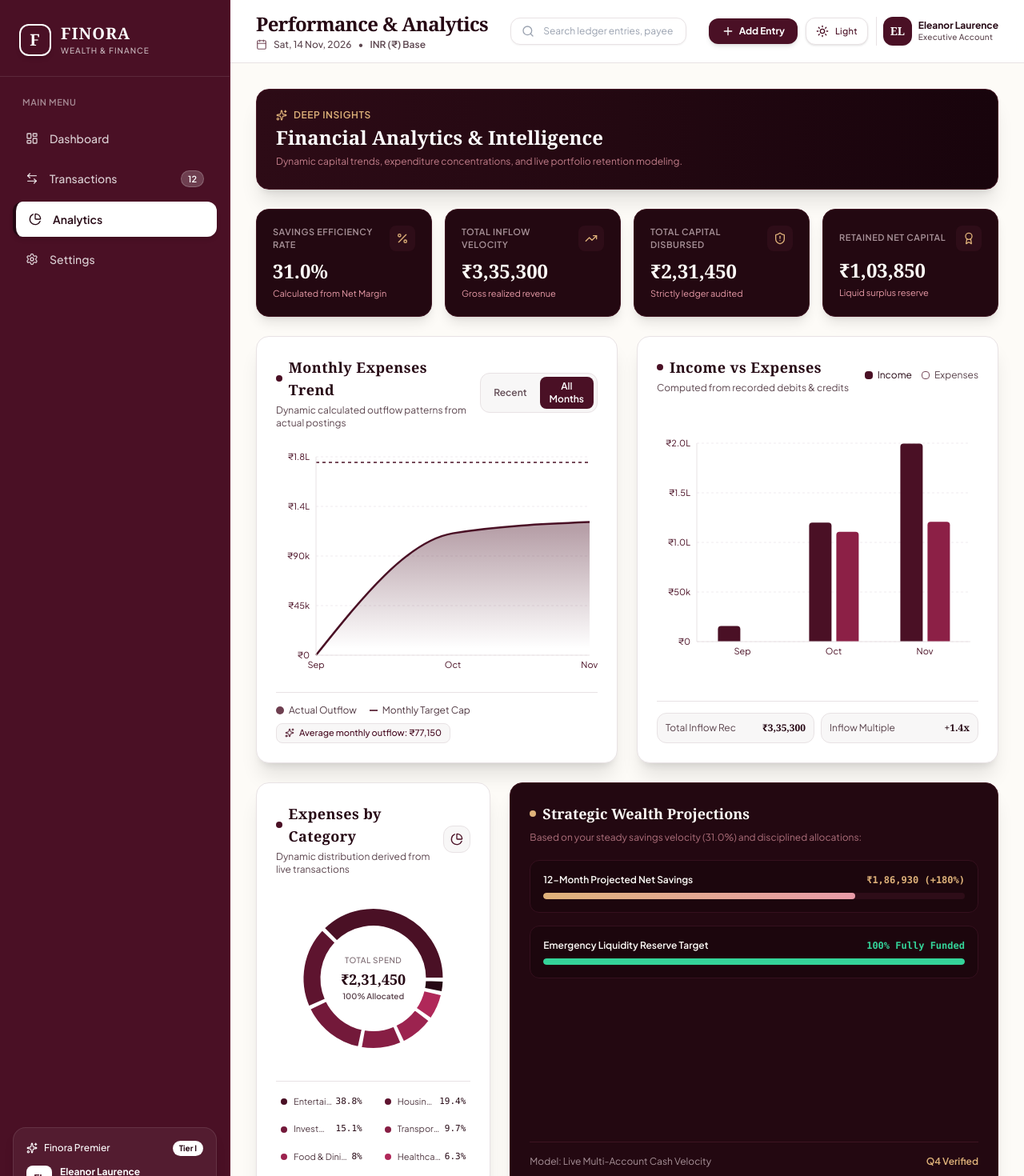
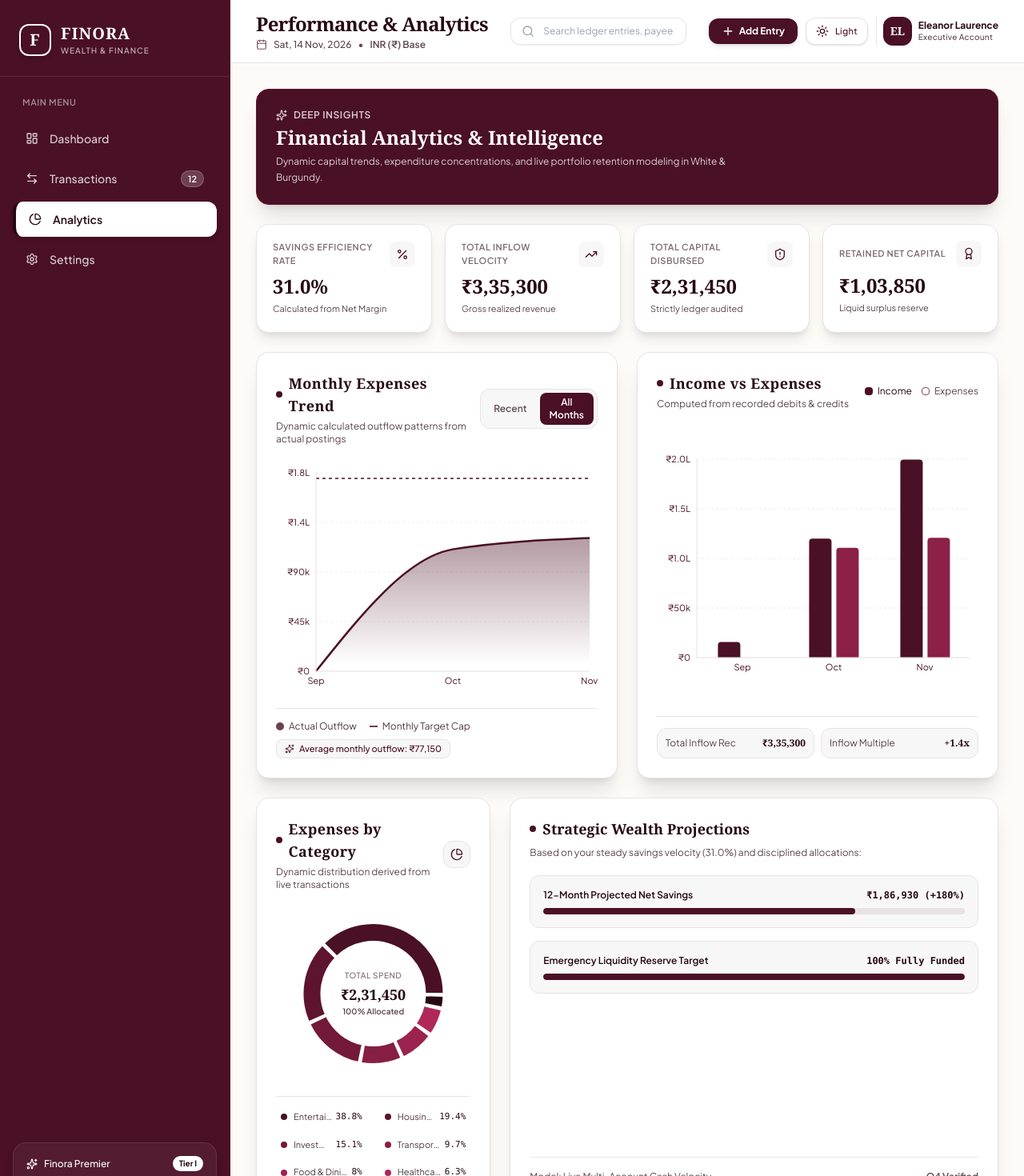
Before and after one commit to vermaanv01-boop/FINORA-Personal-Finance-Tracker., a React (Vite) app: page /analytics in a window 1280 px wide. Shown: the top 1470 px of the page at 80% size. Built offline with nearby package versions, Linux system fonts and the light colour scheme; a web font is replaced by a local one.

Commit message:
changing ui

```diff
--- a/src/sections/AnalyticsView.jsx
+++ b/src/sections/AnalyticsView.jsx
@@ -10,6 +10,7 @@ import ExpensesTrendChart from './ExpensesTrendChart';
 import IncomeVsExpensesChart from './IncomeVsExpensesChart';
 import CategoryDonutChart from './CategoryDonutChart';
 import { formatCurrency } from '../utils/currency';
+import { useTheme } from '../context/ThemeContext';
 
 export default function AnalyticsView({
   monthlyExpensesTrend,
@@ -18,6 +19,8 @@ export default function AnalyticsView({
   kpis,
   currency = 'INR'
 }) {
+  const { isDark } = useTheme();
+
   const metrics = [
     { label: 'Savings Efficiency Rate', val: kpis?.savingsRate || '0%', change: 'Calculated from Net Margin', icon: Percent },
     { label: 'Total Inflow Velocity', val: formatCurrency(kpis?.totalIncome || 0, currency, false), change: 'Gross realized revenue', icon: TrendingUp },
@@ -28,15 +31,21 @@ export default function AnalyticsView({
   return (
     <div className="space-y-6">
       {/* Banner */}
-      <div className="bg-gradient-to-r from-[#2D0B16] via-[#230811] to-[#18040C] border border-[#481827] rounded-2xl p-6 text-white shadow-xl flex flex-col md:flex-row md:items-center justify-between gap-4">
+      <div className={`
+        border rounded-2xl p-6 shadow-xl flex flex-col md:flex-row md:items-center justify-between gap-4 transition-colors
+        ${isDark
+          ? 'bg-[#360B1C] border-[#52152C] text-[#FFFFFF]'
+          : 'bg-[#4A1025] border-[#5E142F] text-[#FFFFFF]'
+        }
+      `}>
         <div>
-          <div className="flex items-center gap-2 text-xs text-[#DFB27A] font-semibold uppercase tracking-wider mb-1">
+          <div className="flex items-center gap-2 text-xs opacity-80 font-semibold uppercase tracking-wider mb-1">
             <Sparkles className="w-3.5 h-3.5" />
             <span>Deep Insights</span>
           </div>
           <h2 className="font-serif text-2xl font-bold">Financial Analytics & Intelligence</h2>
-          <p className="text-xs text-[#E89BA8]/80 mt-1 max-w-xl leading-relaxed">
-            Dynamic capital trends, expenditure concentrations, and live portfolio retention modeling.
+          <p className="text-xs opacity-80 mt-1 max-w-xl leading-relaxed">
+            Dynamic capital trends, expenditure concentrations, and live portfolio retention modeling in White & Burgundy.
           </p>
         </div>
       </div>
@@ -46,15 +55,22 @@ export default function AnalyticsView({
         {metrics.map((m) => {
           const Icon = m.icon;
           return (
-            <div key={m.label} className="bg-[#230811] border border-[#3E1421] p-5 rounded-2xl shadow-lg">
+            <div
+              key={m.label}
+              className={`p-5 rounded-2xl border shadow-lg transition-colors ${
+                isDark
+                  ? 'bg-[#260814] border-[#360B1C] text-[#FFFFFF]'
+                  : 'bg-[#FFFFFF] border-[#E8E2E4] text-[#260814]'
+              }`}
+            >
               <div className="flex items-center justify-between mb-2">
-                <span className="text-[11px] font-semibold text-[#A89299] uppercase tracking-wider">{m.label}</span>
-                <div className="p-2 rounded-lg bg-[#2E0D18] text-[#DFB27A]">
+                <span className="text-[11px] font-semibold opacity-60 uppercase tracking-wider">{m.label}</span>
+                <div className={`p-2 rounded-lg ${isDark ? 'bg-[#360B1C] text-[#FFFFFF]' : 'bg-[#F8F7F7] text-[#4A1025]'}`}>
                   <Icon className="w-4 h-4" />
                 </div>
               </div>
-              <div className="text-2xl font-serif font-bold text-[#FDFBF7] truncate">{m.val}</div>
-              <p className="text-[11px] text-[#E89BA8] mt-1 truncate">{m.change}</p>
+              <div className="text-2xl font-serif font-bold truncate">{m.val}</div>
+              <p className="text-[11px] opacity-75 mt-1 truncate">{m.change}</p>
             </div>
           );
         })}
@@ -70,44 +86,48 @@ export default function AnalyticsView({
         <div className="lg:col-span-1">
           <CategoryDonutChart data={categoryExpenses} currency={currency} />
         </div>
-        <div className="lg:col-span-2 bg-[#230811] border border-[#3E1421] rounded-2xl p-6 shadow-xl flex flex-col justify-between">
+        <div className={`lg:col-span-2 border rounded-2xl p-6 shadow-xl flex flex-col justify-between transition-colors ${
+          isDark
+            ? 'bg-[#260814] border-[#360B1C] text-[#FFFFFF]'
+            : 'bg-[#FFFFFF] border-[#E8E2E4] text-[#260814]'
+        }`}>
           <div>
             <div className="flex items-center gap-2 mb-2">
-              <span className="w-2 h-2 rounded-full bg-[#DFB27A]" />
-              <h3 className="font-serif font-bold text-lg text-[#FDFBF7]">Strategic Wealth Projections</h3>
+              <span className={`w-2 h-2 rounded-full ${isDark ? 'bg-[#FFFFFF]' : 'bg-[#4A1025]'}`} />
+              <h3 className="font-serif font-bold text-lg">Strategic Wealth Projections</h3>
             </div>
-            <p className="text-xs text-[#E89BA8]/70 mb-5">
+            <p className="text-xs opacity-75 mb-5">
               Based on your steady savings velocity ({kpis?.savingsRate}) and disciplined allocations:
             </p>
 
             <div className="space-y-4">
-              <div className="p-4 rounded-xl bg-[#1C060D] border border-[#35101E]">
+              <div className={`p-4 rounded-xl border ${isDark ? 'bg-[#360B1C] border-[#52152C]' : 'bg-[#F8F7F7] border-[#E8E2E4]'}`}>
                 <div className="flex justify-between items-center text-xs mb-1">
-                  <span className="font-semibold text-[#FDFBF7]">12-Month Projected Net Savings</span>
-                  <span className="font-mono font-bold text-[#DFB27A]">
+                  <span className="font-semibold">12-Month Projected Net Savings</span>
+                  <span className="font-mono font-bold">
                     {formatCurrency((kpis?.netSavings || 0) * 1.8, currency, false)} (+180%)
                   </span>
                 </div>
-                <div className="w-full bg-[#2E0D18] h-2 rounded-full mt-2 overflow-hidden">
-                  <div className="bg-gradient-to-r from-[#DFB27A] to-[#E89BA8] h-full rounded-full" style={{ width: '74%' }} />
+                <div className={`w-full h-2 rounded-full mt-2 overflow-hidden ${isDark ? 'bg-[#260814]' : 'bg-[#E8E2E4]'}`}>
+                  <div className={`h-full rounded-full ${isDark ? 'bg-[#FFFFFF]' : 'bg-[#4A1025]'}`} style={{ width: '74%' }} />
                 </div>
               </div>
 
-              <div className="p-4 rounded-xl bg-[#1C060D] border border-[#35101E]">
+              <div className={`p-4 rounded-xl border ${isDark ? 'bg-[#360B1C] border-[#52152C]' : 'bg-[#F8F7F7] border-[#E8E2E4]'}`}>
                 <div className="flex justify-between items-center text-xs mb-1">
-                  <span className="font-semibold text-[#FDFBF7]">Emergency Liquidity Reserve Target</span>
-                  <span className="font-mono font-bold text-[#34D399]">100% Fully Funded</span>
+                  <span className="font-semibold">Emergency Liquidity Reserve Target</span>
+                  <span className="font-mono font-bold">100% Fully Funded</span>
                 </div>
-                <div className="w-full bg-[#2E0D18] h-2 rounded-full mt-2 overflow-hidden">
-                  <div className="bg-[#34D399] h-full rounded-full" style={{ width: '100%' }} />
+                <div className={`w-full h-2 rounded-full mt-2 overflow-hidden ${isDark ? 'bg-[#260814]' : 'bg-[#E8E2E4]'}`}>
+                  <div className={`h-full rounded-full ${isDark ? 'bg-[#FFFFFF]' : 'bg-[#4A1025]'}`} style={{ width: '100%' }} />
                 </div>
               </div>
             </div>
           </div>
 
-          <div className="pt-4 mt-6 border-t border-[#3D1421] text-xs text-[#A89299] flex items-center justify-between">
+          <div className={`pt-4 mt-6 border-t text-xs opacity-75 flex items-center justify-between ${isDark ? 'border-[#360B1C]' : 'border-[#E8E2E4]'}`}>
             <span>Model: Live Multi-Account Cash Velocity</span>
-            <span className="text-[#DFB27A] font-semibold">Q4 Verified</span>
+            <span className="font-semibold">Q4 Verified</span>
           </div>
         </div>
       </div>
```
